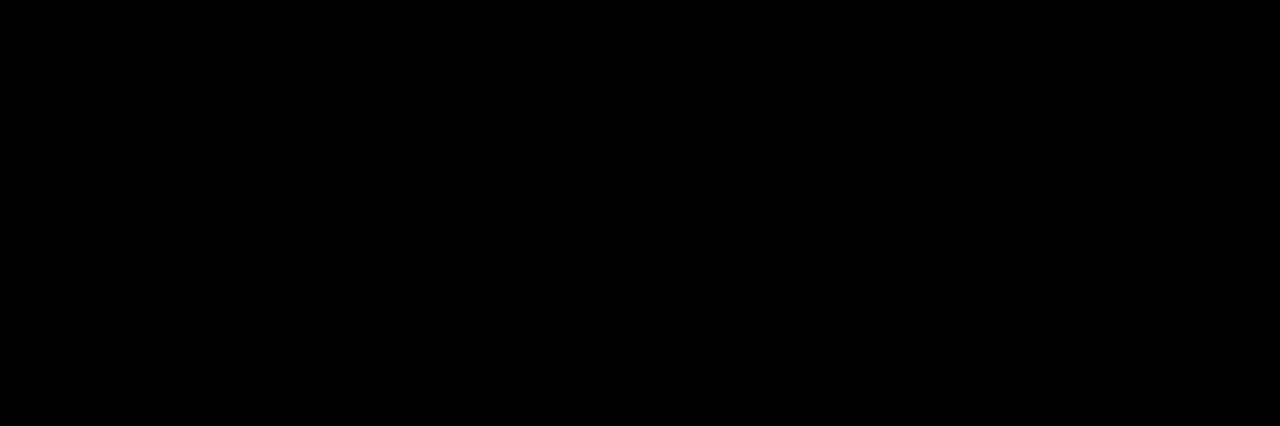
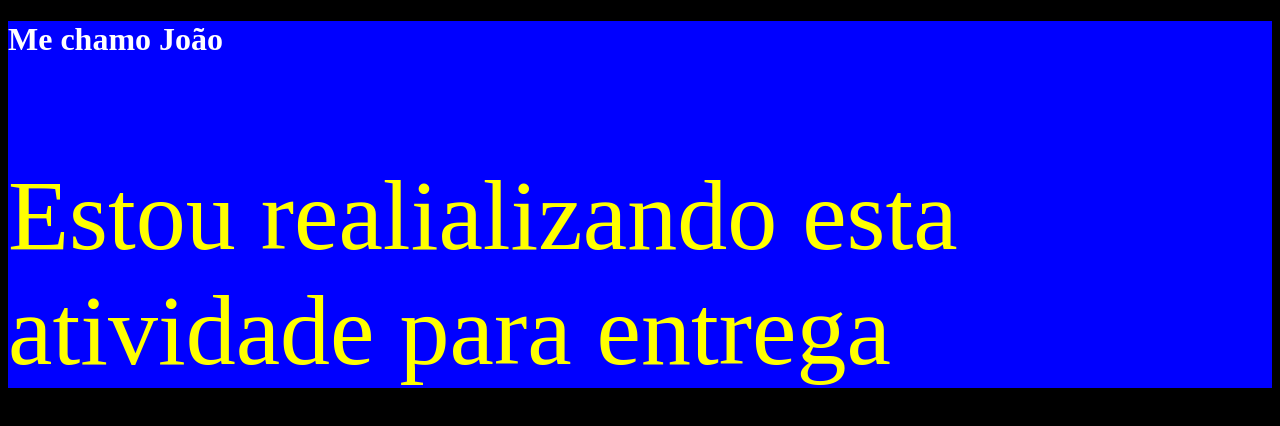
Before and after one commit to JhonyOwner/exercicio_gulp, a website: page indes.html in a window 1280 px wide. Drawn offline with nearby package versions, Linux system fonts and the light colour scheme; files that its build step writes are made by us from their sources.

Commit message:
Modificado o main.scss

```diff
--- a/indes.html
+++ b/indes.html
@@ -7,7 +7,9 @@
     <link rel="stylesheet" href="styles/main.css" />
   </head>
   <body>
-    <h1>Me chamo João</h1>
-    <p>Estou realializando esta atividade para entrega</p>
+    <header>
+      <h1>Me chamo João</h1>
+      <p>Estou realializando esta atividade para entrega</p>
+    </header>
   </body>
 </html>
--- a/source/main.scss
+++ b/source/main.scss
@@ -1,3 +1,15 @@
 body {
-    background-color: rgb(0, 0, 0);
+  background-color: rgb(0, 0, 0);
 }
+
+header {
+  background-color: blue;
+  h1 {
+    color: white;
+  }
+
+  p {
+    font-size: 100px;
+    color: yellow;
+  }
+}
```
